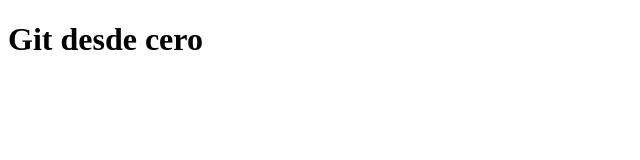
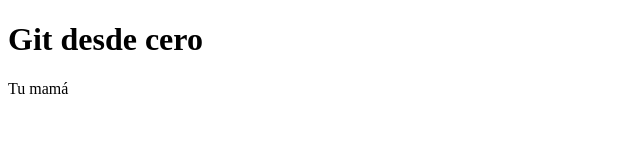
Before and after one commit to BamCurti/Primer-git, a plain HTML site: page index.html in a window 1280 px wide. Shown: the full height of the page, 0-640 px from the left. Drawn offline with Linux system fonts and the light colour scheme.

Commit message:
Agrega tu mama

```diff
--- a/index.html
+++ b/index.html
@@ -6,5 +6,8 @@
 </head>
 <body>
     <h1>Git desde cero</h1>
+    <p1>
+        Tu mamá
+    </p1>
 </body>
 </html>
```
